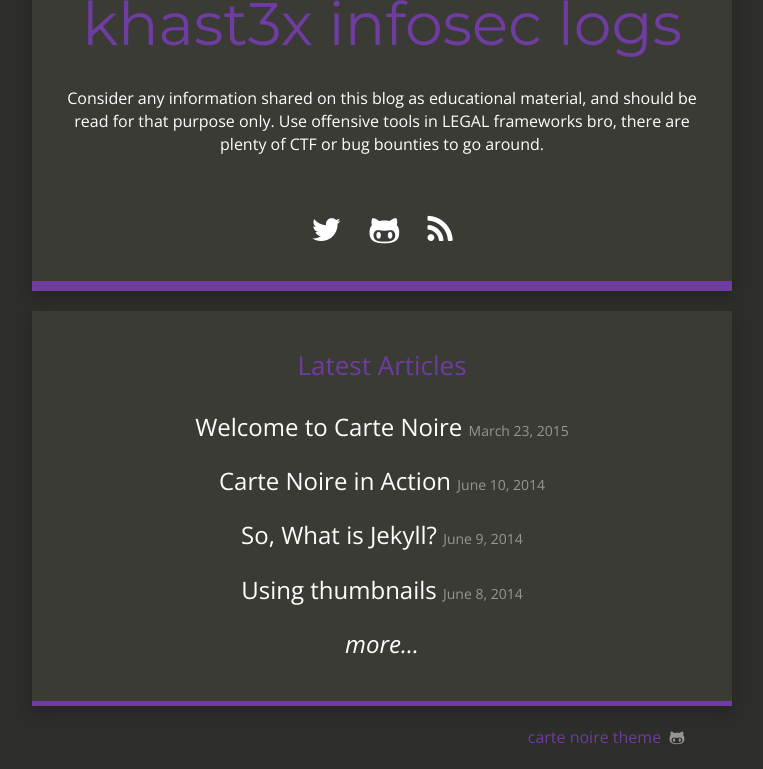
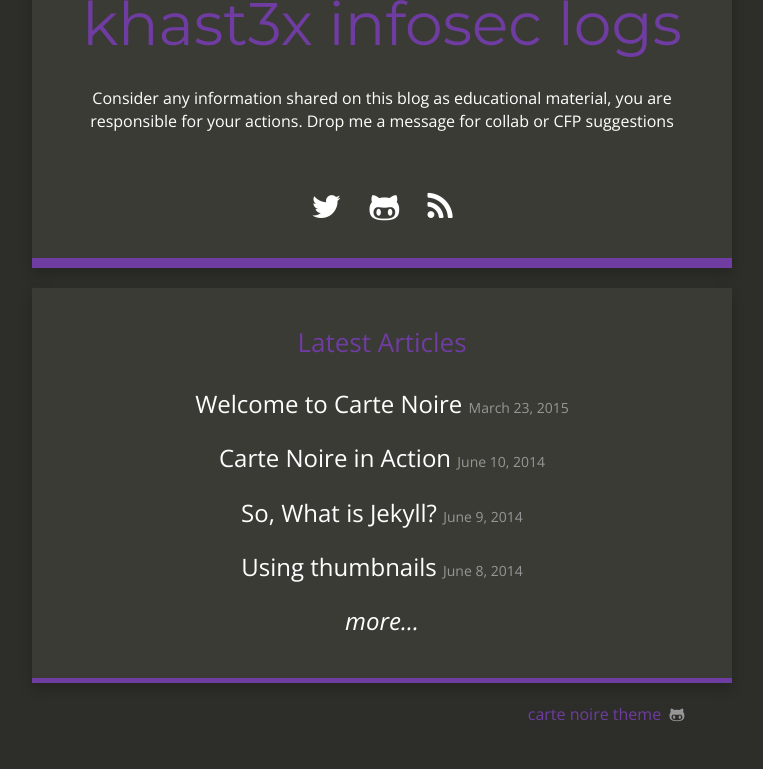
Before and after one commit to khast3x/khast3x.github.io, a Jekyll site: the page built from index.html, in a window 1280 px wide, cut to the strip 224-993 px from the top of the page. Shown: the whole strip, without its empty margins (258-1021 px from the left). Built offline with Jekyll 4.4.1, drawn with Linux system fonts in a browser that asks for light colours; nearby versions of some CDN libraries; after the commit the page ends 970 px from its top, so only the background shows below that.

Commit message:
Updated desc

```diff
--- a/_config.yml
+++ b/_config.yml
@@ -1,11 +1,11 @@
 # Site settings
 title: "khast3x infosec logs"
-email: me@kstx.eu
+email: khast3x@riseup.net
 description: "Information security, paranoia and bugs"
 baseurl: ""
 url: "khast3x.github.io"
 title_image: "https://i.imgur.com/5zVB9Ja.png"
-title_description: "Consider any information shared on this blog as educational material, and should be read for that purpose only. Use offensive tools in LEGAL frameworks bro, there are plenty of CTF or bug bounties to go around."
+title_description: "Consider any information shared on this blog as educational material, you are responsible for your actions. Drop me a message for collab or CFP suggestions"
 google_analytics: "UA-113498686-1"
 # disqus_account: cartenoire
 github_repository: https://github.com/khast3x
```
